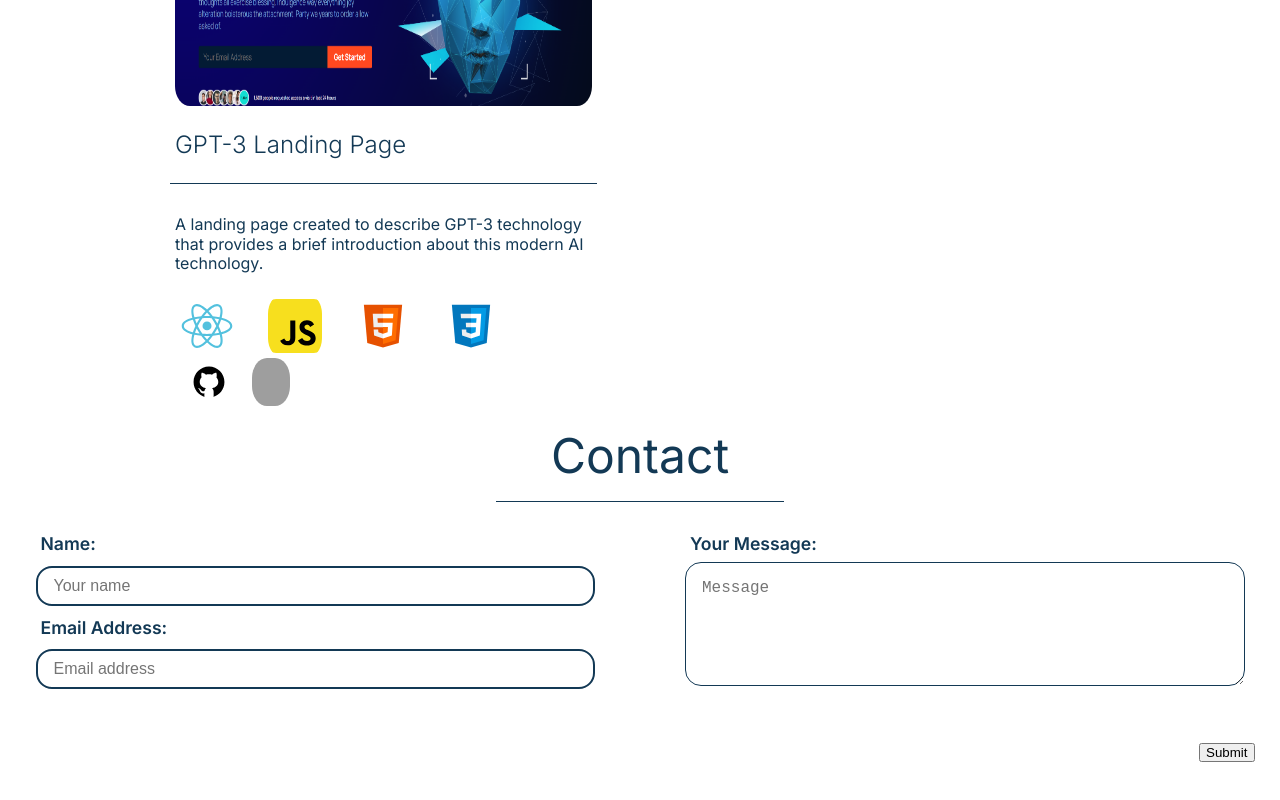
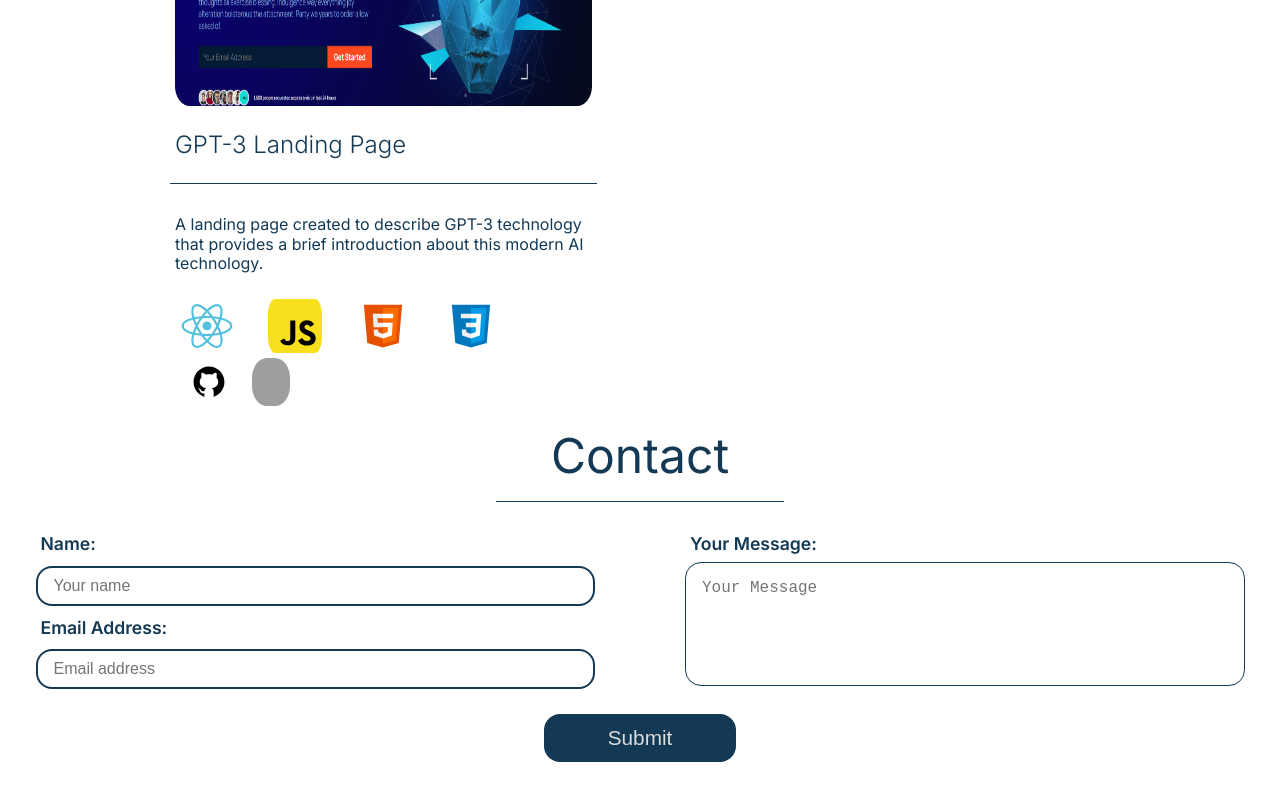
Before and after one commit to elprince-dev/portfolio-simple, a Next.js app: page / in a window 1280 px wide. Shown: the part 2239-3039 px from the top of the page. Built offline with nearby package versions, Linux system fonts and the light colour scheme; grey boxes are pictures that could not be loaded.

Commit message:
Sets up the styling of the message section and the form submission function

```diff
--- a/package.json
+++ b/package.json
@@ -9,6 +9,7 @@
     "lint": "next lint"
   },
   "dependencies": {
+    "@emailjs/browser": "^4.3.3",
     "next": "14.1.4",
     "react": "^18",
     "react-dom": "^18",
--- a/src/components/contact/Contact.jsx
+++ b/src/components/contact/Contact.jsx
@@ -1,11 +1,30 @@
 'use client'
 import './contact.scss'
-import { useState } from 'react'
+import { useRef, useState } from 'react'
+import emailjs from '@emailjs/browser'
 
 const Contact = () => {
 
     const [error, setError] = useState(false)
     const [success, setSuccess] = useState(false)
+    const formRef = useRef()
+
+    function sendEmail(e){
+        e.preventDefault();
+
+        emailjs
+          .sendForm('service_qes66hs', 'template_uxvoebn', formRef.current, {
+            publicKey: 'XHM38tfM4cFjaIgaE',
+          })
+          .then(
+            () => {
+              setSuccess(true)
+            },
+            (error) => {
+                setError(true)
+            },
+          );
+    }
 
   return (
     <div className='contact'>
@@ -15,26 +34,26 @@ const Contact = () => {
 
         <div className="line"></div>
 
-        <form>
+        <form ref={formRef} onSubmit={sendEmail}>
             <div className='nameEmail'>
-                <label>
-                    Name: <br /></label>
-                    <input type="text" required placeholder='Name' name='user_name' placeholder ="Your name" />
+                <label>Name: <br /></label>
+                <input type="text" required placeholder='Name' name='user_name' placeholder ="Your name" />
 
-                <label>
-                    Email Address: <br /></label>
-                    <input type="email" required placeholder='Email' name='user_email' placeholder ="Email address" />
+                <label>Email Address: <br /></label>
+                <input type="email" required placeholder='Email' name='user_email' placeholder ="Email address" />
 
             </div>
 
             <div className='textArea'>
-            <label>
-                    Your Message: <br /></label>
-                <textarea rows="8" placeholder='Message' name='message' rows = '5'/>
+                <label>Your Message: <br /></label>
+                <textarea name='message' rows = '5' placeholder = 'Your Message'/>
             </div>
             <button>Submit</button>
-            {error && 'Error! Please try again'}
+            <div className='error'>
+                {error && 'Error! Please try again'}
             {success && 'Thank you! I will get back to you so soon!'}
+            </div>
+
         </form>
     </div>
   )
--- a/src/components/contact/contact.scss
+++ b/src/components/contact/contact.scss
@@ -31,7 +31,24 @@
         button {
             position: absolute;
             bottom: -40%;
-            right: 0;
+            margin: 0 auto;
+            width: 12rem;
+            height: 3rem;
+            border-radius: 1rem;
+            font-size: 1.3rem;
+            border: none;
+            background-color: variables.$poseidon;
+            color: variables.$gainboro;
+            font-weight: lighter;
+            transition: ease-in-out 0.5s;
+            &:hover {
+                background-color: variables.$gainboro;
+                color: variables.$poseidon;
+                border-color: variables.$poseidon;
+                border: solid;
+                border-width: 0.09rem;
+                cursor: pointer;
+            }
         }
 
         .nameEmail {
@@ -77,15 +94,25 @@
             textarea {
                 outline: none;
                 padding: 1rem;
-                font-size: 1rem;
+                font-size: 10rem;
                 width: 100%;
                 border-radius: 1rem;
                 border-style: solid;
+                border-width: 0.1rem;
                 border-color: variables.$poseidon;
                 outline: none;
+                resize: none;
+                padding: 1rem;
+                font-size: 1rem;
             }
 
 
         }
+        .error {
+            position: absolute;
+            bottom: -70%;
+            margin: 0 auto;
+
+        }
     }
 }
```
Also changed, not shown: 1 other file (tests, documents, lock files or other folders).
